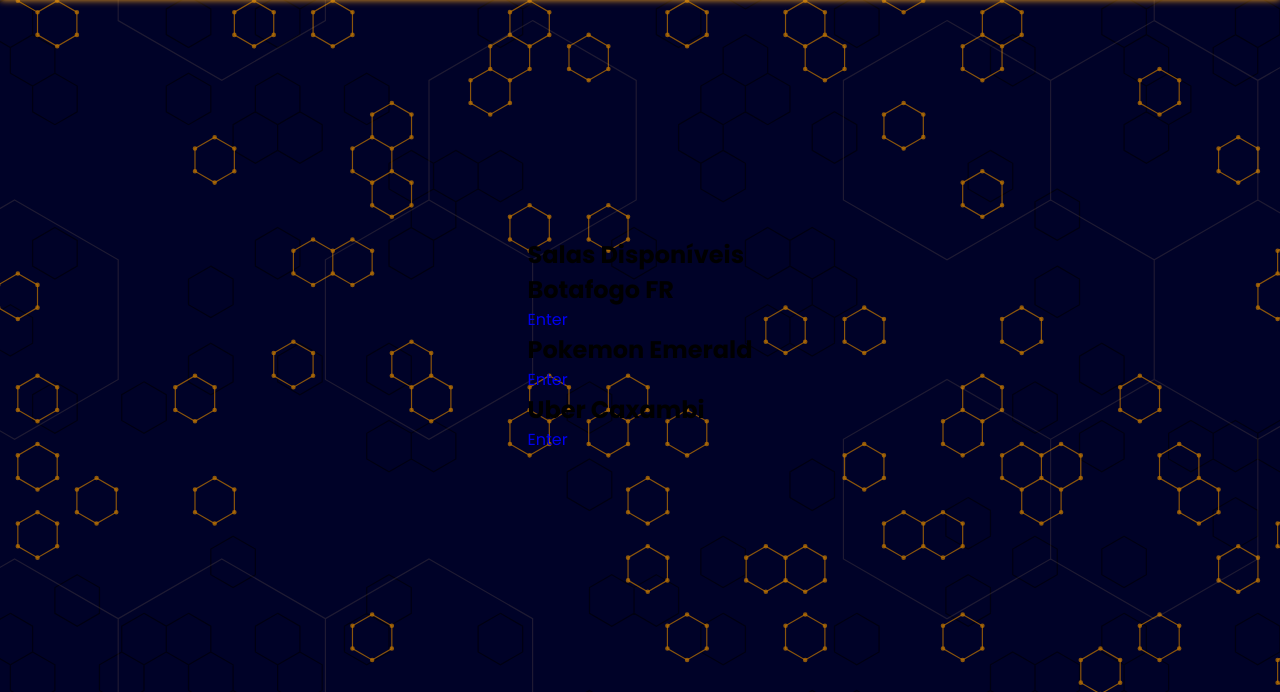
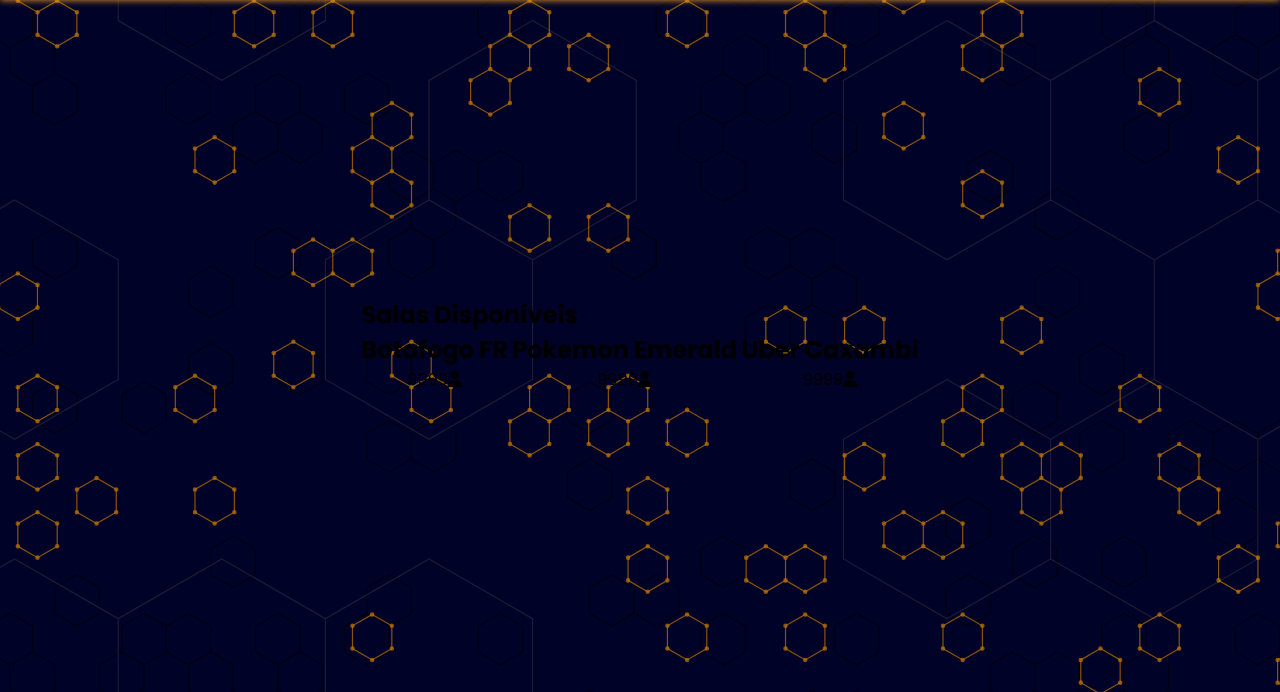
Before and after one commit to Reis567/chat3Django, a Django app: page /rooms/ in a window 1280 px wide. Shown: the part 56-748 px from the top of the page. Run offline with Django 4.2, Linux system fonts and the light colour scheme; a user stored in the database is signed in; data comes from the database, SQL or seed files in the repository; some libraries are stand-ins or nearby versions.

Commit message:
room button organization

```diff
--- a/templates/rooms.html
+++ b/templates/rooms.html
@@ -17,12 +17,14 @@
             {% if user.is_authenticated %}
 
                     {% for room in rooms %}
-                        <div class="chats-button">
-                            <h1>{{ room.name }}</h1>
-                            <a href="{% url 'room' room.slug %}">Enter</a>
-                        </div>
 
+                        <button class="chats-button">
+                            <span>
+                                <h1>{{ room.name }}</h1>
+                                <p>9999<i class="fa-solid fa-user"></i></p>
+                            </span>
 
+                        </button>
 
                     {% endfor %}
 
```
